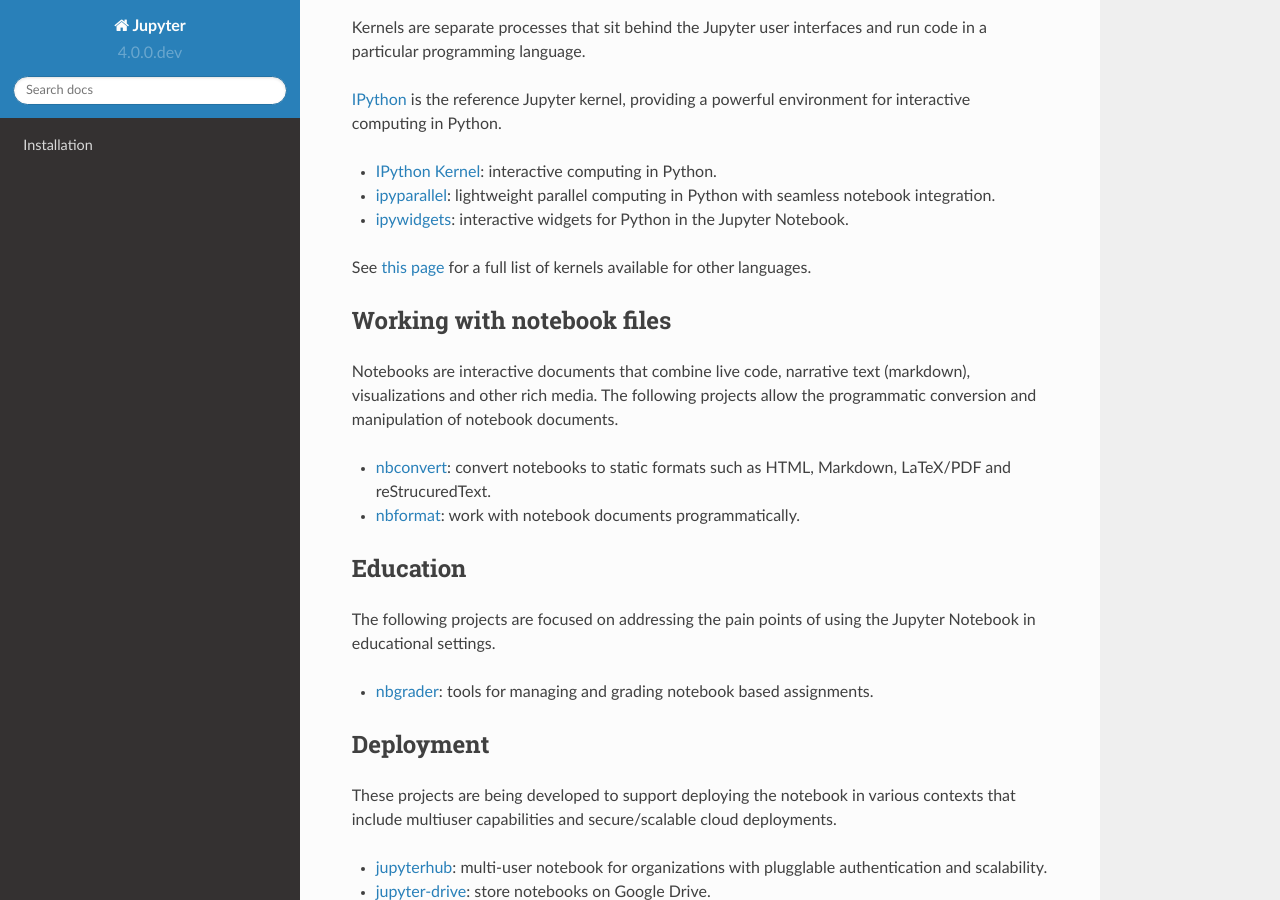
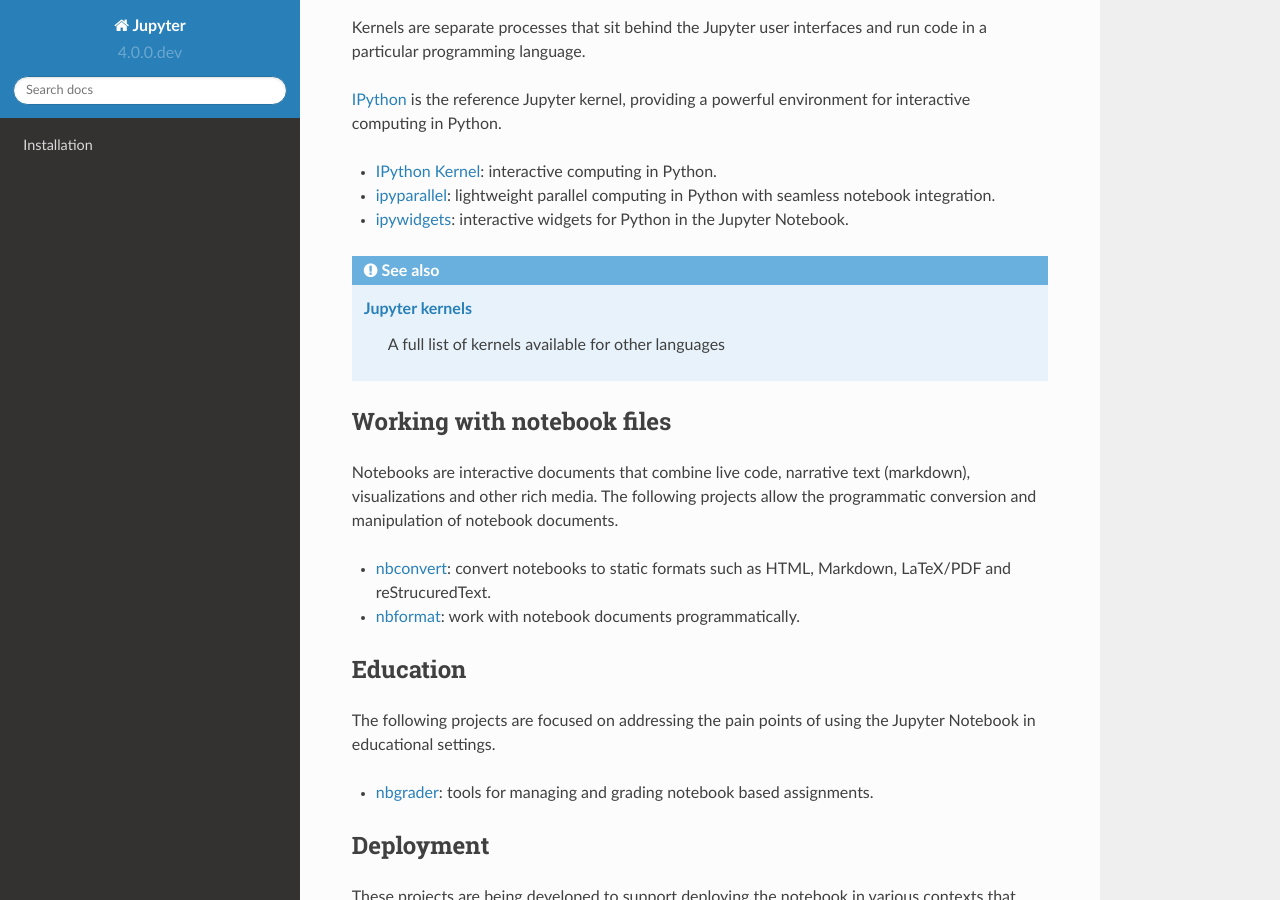
Before and after one commit to jupyter/jupyter, a Sphinx documentation site: the page built from docs/source/index.rst, in a window 1280 px wide and 900 px high, scrolled down 736 px. Built offline with Sphinx 7.4.7 and the Read the Docs theme 2.0.0, drawn with Linux system fonts in a browser that asks for light colours; pages that are not in the unit, such as notebooks, are missing from menus.

Commit message:
Use seealso box for list of available kernels

```diff
--- a/docs/source/index.rst
+++ b/docs/source/index.rst
@@ -44,7 +44,10 @@
 - `ipyparallel <http://ipyparallel.readthedocs.org/en/latest/>`__: lightweight parallel computing in Python with seamless notebook integration.
 - `ipywidgets <https://github.com/ipython/ipywidgets>`__: interactive widgets for Python in the Jupyter Notebook.
 
-See `this page <https://github.com/ipython/ipython/wiki/IPython-kernels-for-other-languages>`_ for a full list of kernels available for other languages.
+.. seealso::
+
+   `Jupyter kernels <https://github.com/ipython/ipython/wiki/IPython-kernels-for-other-languages>`_
+      A full list of kernels available for other languages
 
 Working with notebook files
 ---------------------------
```
